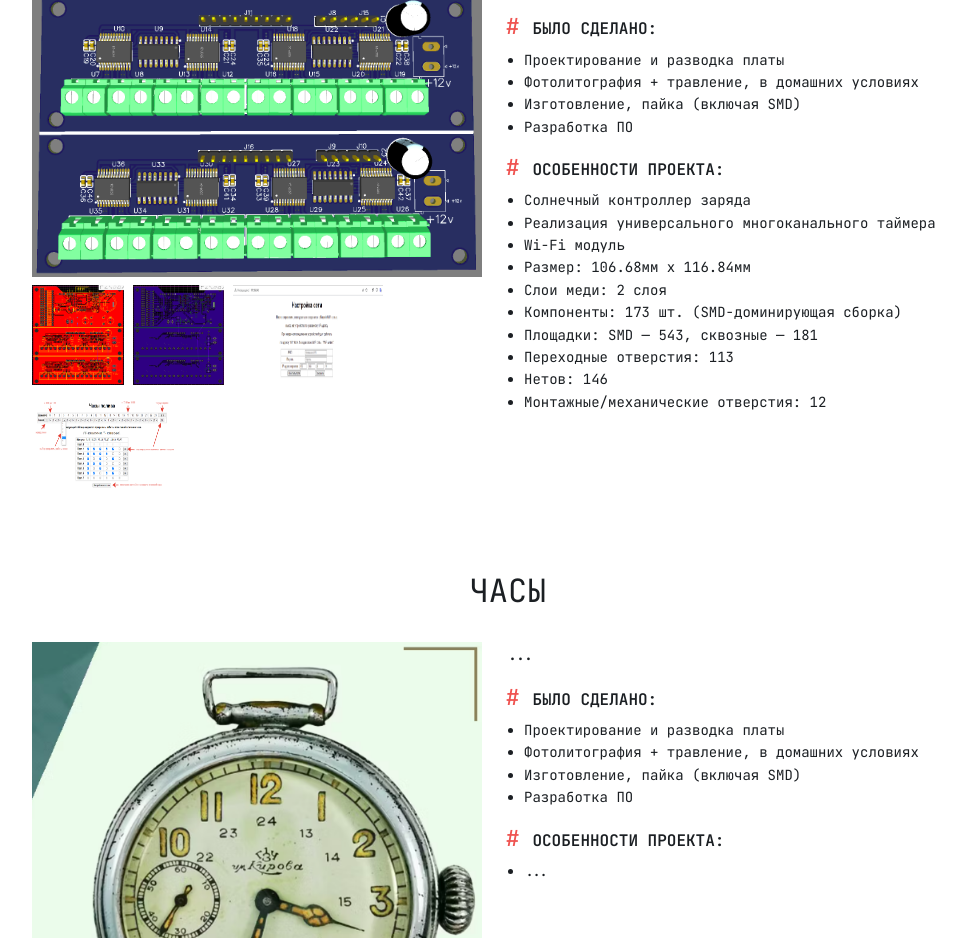
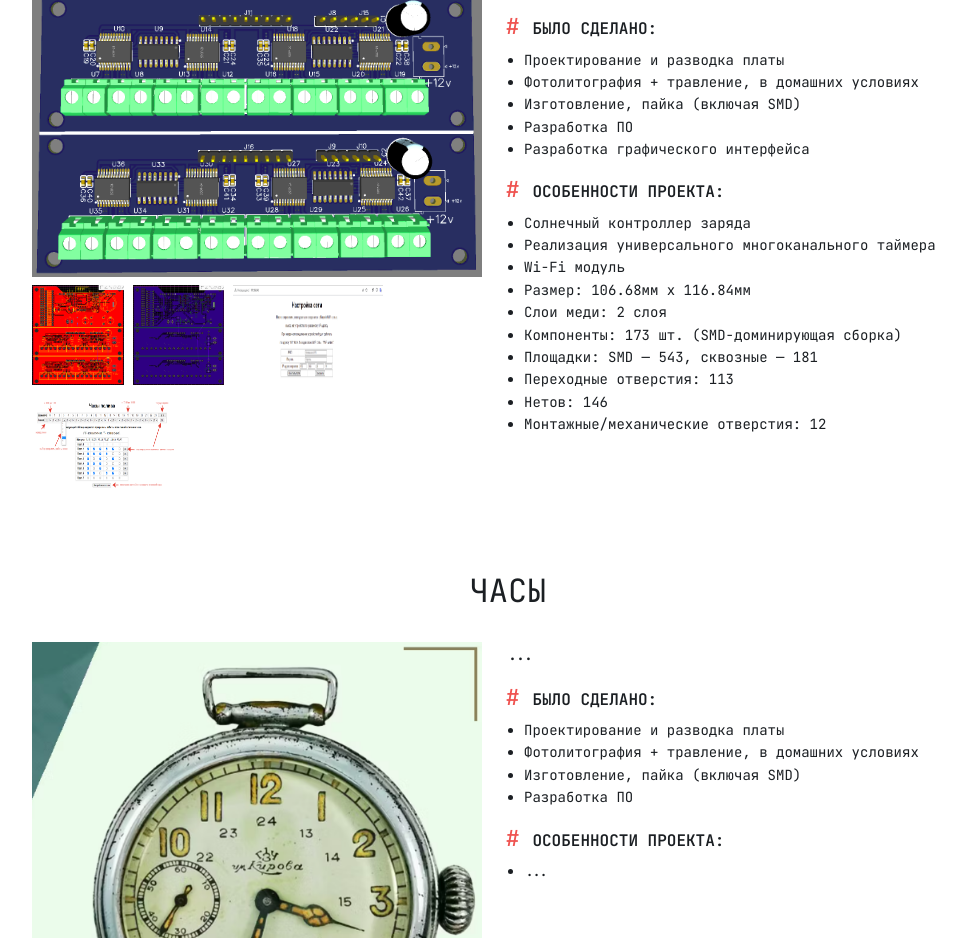
Before and after one commit to relikt-psb/relikt-psb.github.io, a plain HTML site: page projects.html in a window 1280 px wide. Shown: the part 1781-2719 px from the top of the page, without its empty margins (132-1098 px from the left). Drawn offline with Linux system fonts and the light colour scheme.

```diff
--- a/projects.html
+++ b/projects.html
@@ -139,6 +139,7 @@
             <li>Фотолитография + травление, в домашних условиях</li>
             <li>Изготовление, пайка (включая SMD)</li>
             <li>Разработка ПО</li>
+            <li>Разработка графического интерфейса</li>
           </ul>
           <h4>Особенности проекта:</h4>
           <ul class="cv-project__list cv-project__works">
```
